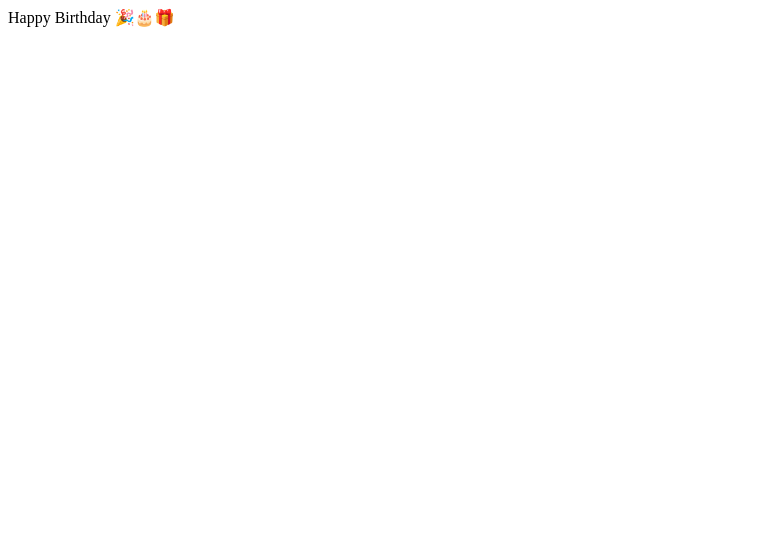
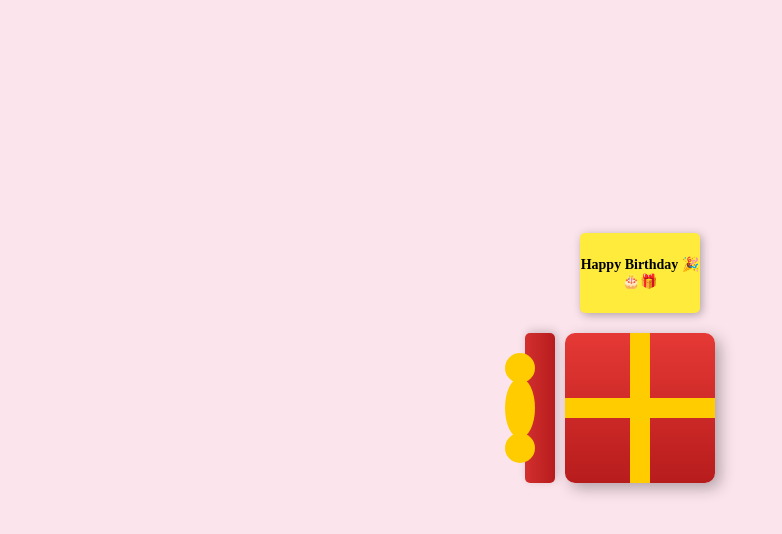
Before and after one commit to Shouvanik21/Happy_Birthday, a plain HTML site: page index.html in a window 1280 px wide. Both pictures are taken after a click on the element "Happy Birthday 🎉🎂🎁". Shown: the whole page, without its empty margins (0-782 px from the left). Drawn offline with Linux system fonts and the light colour scheme.

Commit message:
updated commit

```diff
--- a/index.html
+++ b/index.html
@@ -4,6 +4,7 @@
     <meta charset="UTF-8">
     <meta name="viewport" content="width=device-width, initial-scale=1.0">
     <title>Happy Birthday</title>
+    <link rel="stylesheet" href="style.css">
 </head>
 <body>
     <div class="gift-box" onclick="openGift()">
--- /dev/null
+++ b/style.css
@@ -0,0 +1,100 @@
+body {
+    display: flex;
+    justify-content: center;
+    align-items: center;
+    height: 100vh;
+    background-color: #fce4ec;
+    overflow: hidden;
+}
+.gift-box {
+    width: 150px;
+    height: 150px;
+    background: linear-gradient(to bottom, #e53935, #b71c1c);
+    position: relative;
+    border-radius: 10px;
+    box-shadow: 5px 5px 15px rgba(0, 0, 0, 0.3);
+    cursor: pointer;
+}
+.ribbon-horizontal {
+    width: 100%;
+    height: 20px;
+    background: #ffcc00;
+    position: absolute;
+    top: 50%;
+    left: 0;
+    transform: translateY(-50%);
+}
+.ribbon-vertical {
+    width: 20px;
+    height: 100%;
+    background: #ffcc00;
+    position: absolute;
+    left: 50%;
+    top: 0;
+    transform: translateX(-50%);
+}
+.lid {
+    width: 150px;
+    height: 30px;
+    background: linear-gradient(to bottom, #d32f2f, #b71c1c);
+    position: absolute;
+    top: -30px;
+    left: 0;
+    border-radius: 5px;
+    box-shadow: 2px 2px 10px rgba(0, 0, 0, 0.2);
+    display: flex;
+    justify-content: center;
+    align-items: center;
+    transition: transform 0.5s ease-in-out;
+}
+.lid.open {
+    transform: translateX(-100px) translateY(90px) rotateZ(-90deg);
+}
+.bow {
+    position: absolute;
+    top: -20px;
+    left: 50%;
+    transform: translateX(-50%);
+    width: 60px;
+    height: 30px;
+    background: #ffcc00;
+    border-radius: 50%;
+}
+.bow::before, .bow::after {
+    content: '';
+    position: absolute;
+    width: 30px;
+    height: 30px;
+    background: #ffcc00;
+    border-radius: 50%;
+}
+.bow::before {
+    left: -25px;
+}
+.bow::after {
+    right: -25px;
+}
+.envelope {
+    width: 120px;
+    height: 80px;
+    background: #ffeb3b;
+    position: absolute;
+    top: 50px;
+    left: 50%;
+    transform: translate(-50%, 50px);
+    display: flex;
+    justify-content: center;
+    align-items: center;
+    text-align: center;
+    border-radius: 5px;
+    font-size: 14px;
+    font-weight: bold;
+    box-shadow: 2px 2px 10px rgba(0,0,0,0.3);
+    opacity: 0;
+    transition: all 0.5s ease-in-out;
+}
+.envelope.show {
+    opacity: 1;
+    transform: translate(-50%, -150px);
+    z-index:-1;
+}
```
